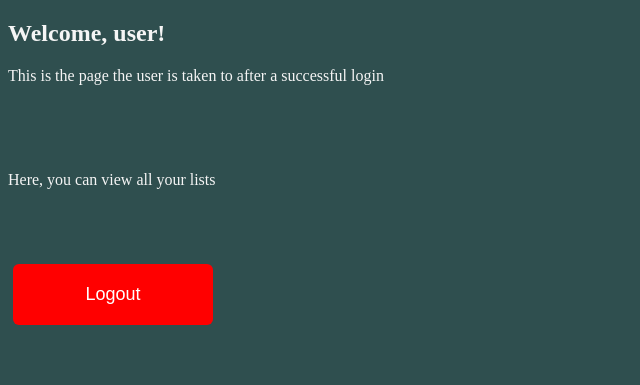
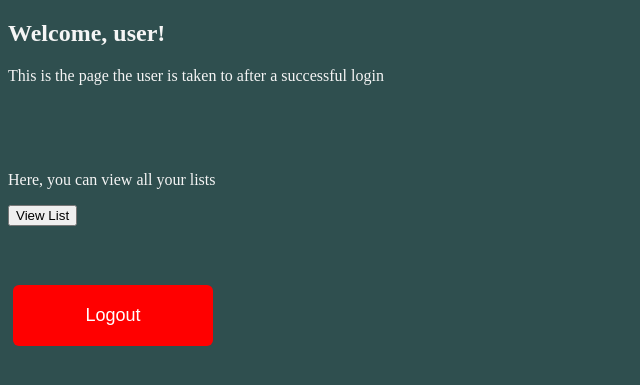
Before and after one commit to azfar-imtiaz/Flask-Web-Development, a Flask app: page /dashboard in a window 1280 px wide. Shown: the top 385 px of the page, without its empty margins (0-640 px from the left). Run offline with Flask 2, Linux system fonts and the light colour scheme.

Commit message:
Add functionality for marking tasks as done

```diff
--- a/Project1/app.py
+++ b/Project1/app.py
@@ -1,5 +1,6 @@
 from flask import Flask, request, render_template, send_file
 from flask.helpers import url_for
+from flask.templating import render_template_string
 from werkzeug.utils import redirect
 from data_model import DataModel
 
@@ -59,6 +60,32 @@ def login():
             return render_template('main_structure.html', message='Wrong username or password')
     return render_template('main_structure.html')
 
+@app.route('/display_list', methods=['POST'])
+def display_list():
+    list_name = request.form['list_name']
+    list_id = model.get_list_id(list_name)
+    if list_id is not None:
+        list_id = list_id[0]
+        return redirect(url_for('display_list_with_id', list_id=list_id))
+
+
+@app.route('/display_list/<list_id>')
+def display_list_with_id(list_id):
+    list_tasks = model.get_all_tasks(list_id)
+    list_tasks_dict = {
+        'list_id': list_id,
+        'list_tasks': list_tasks
+    }
+    return render_template('view_list.html', list_tasks_dict=list_tasks_dict)
+
+@app.route('/check_off_items/<int:list_id>', methods=['POST'])
+def check_off_items(list_id):
+    marked_tasks_ids = request.form['task_name']
+    marked_tasks_ids = list(marked_tasks_ids)
+    print(marked_tasks_ids)
+    model.update_task_status(marked_tasks_ids, updated_task_status=1)
+    return redirect(url_for('display_list_with_id', list_id=list_id))
+
 @app.route('/sign_up', methods=['GET', 'POST'])
 def sign_up():
     return render_template('sign_up.html')
--- a/Project1/static/css/style.css
+++ b/Project1/static/css/style.css
@@ -182,3 +182,9 @@ img.login-avatar {
 .btn-logout:hover {
     opacity: 0.8;
 }
+
+/* View_list CSS */
+
+.list_view_body {
+    background-color: darkslategray;
+}
--- a/Project1/templates/dashboard.html
+++ b/Project1/templates/dashboard.html
@@ -11,13 +11,22 @@
     <br><br><br>
     <p>Here, you can view all your lists</p>
 
-    <ul>
+    <!-- <ul>
         {% for elem in data %}
         <li style="color: white;">
             <button>{{ elem }}</button>
         </li>
         {% endfor %}
-    </ul>
+    </ul>     -->
+
+    <form action="/display_list" method="POST">
+        {% for elem in data %}
+        <input type="radio" id="{{ elem }}" name="list_name" value="{{elem}}">
+        <label for="{{ elem }}">{{elem}}</label><br>
+        {% endfor %}
+        <button type="submit">View List</button>
+    </form>
+
     <br><br><br>
 
     <a href="/logout">
```
Also changed, not shown: Project1/data_model.py (+21 -5 lines), Project1/templates/view_list.html (+37 -3 lines).
